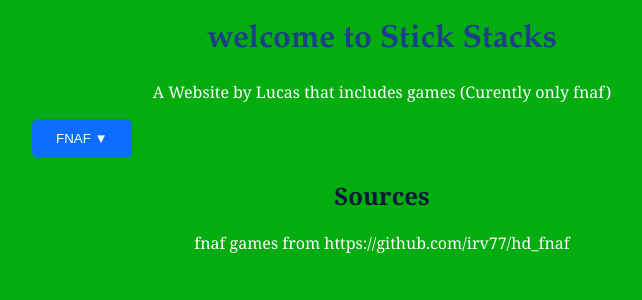
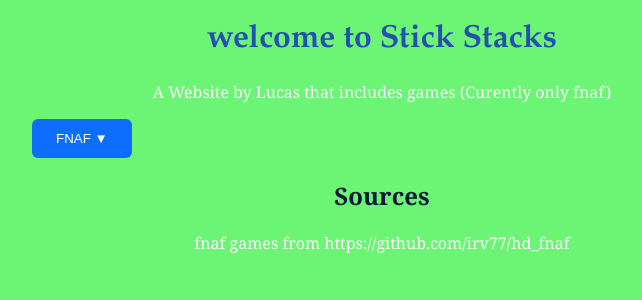
Before and after one commit to Lucas-Mastin/Lucas-Mastin.github.io, a Jekyll site: the page index.html, which Jekyll copies as it is, in a window 1280 px wide. Shown: the top 300 px of the page, without its empty margins (258-900 px from the left). Built offline with Jekyll 4.4.1, drawn with Linux system fonts in a browser that asks for light colours.

Commit message:
changed colors

```diff
--- a/index.html
+++ b/index.html
@@ -38,14 +38,14 @@
   content: " ▼";
 }
 body {
-  background-color: #04ad0f; /*light-neon green*/
+  background-color: #6CF475; /*light-neon green*/
   max-width: 700px;
   margin: 0 auto;
   padding: 0 20px;
 }
 
 h1 {
-  color: #1D3E8B;  /*dark blue*/
+  color: #254FB1;  /*dark blue*/
   text-align: center;
   font-family: Garamond, serif;
 }
@@ -89,14 +89,14 @@ ul {
   font-weight: 600;
   text-decoration: none;
   color: #fff;
-  background-color: #0d6efd;
+  background-color: #254FB1; /*dark blue*/
   border: 1px solid transparent;
   border-radius: 6px;
   cursor: pointer;
 }
 
 .FNAF_button-link:hover {
-  background-color: #0b5ed7;
+  background-color: #254FB1; /*dark blue*/
 }
 
 img {
```
